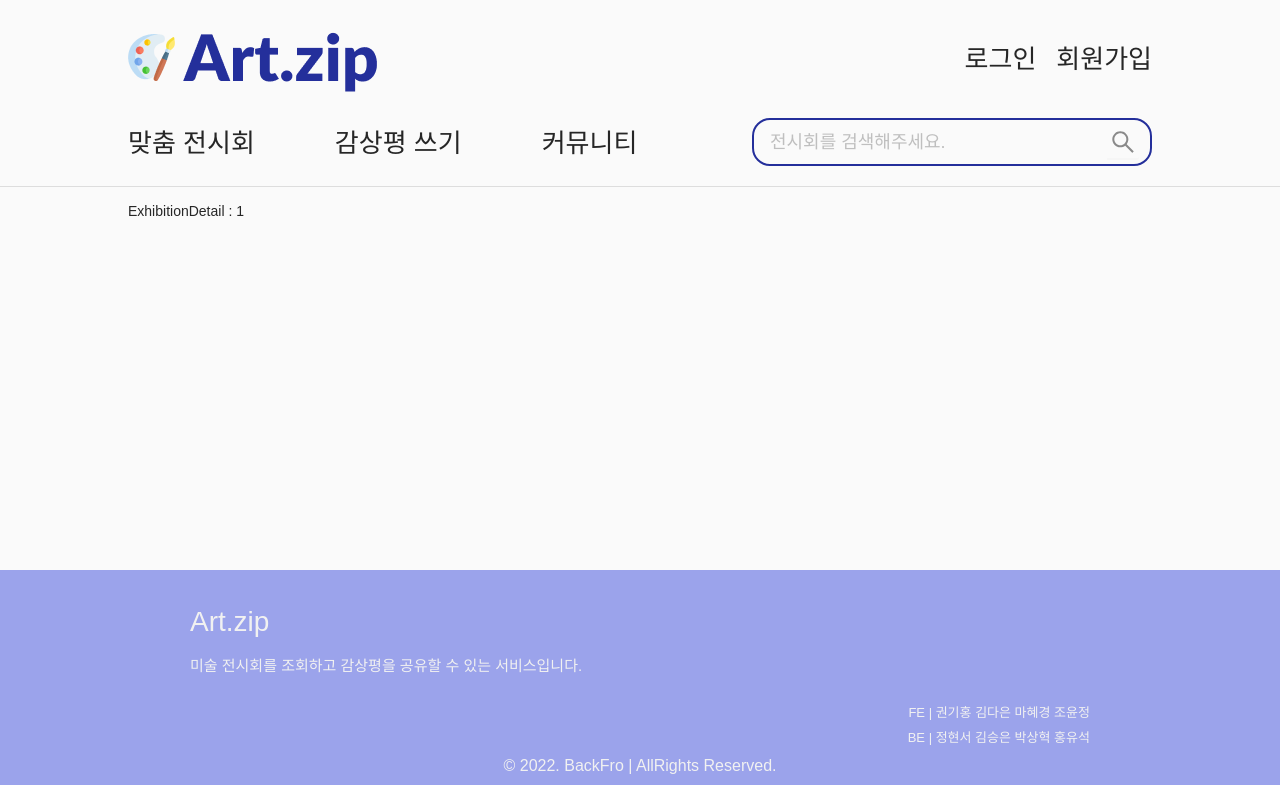
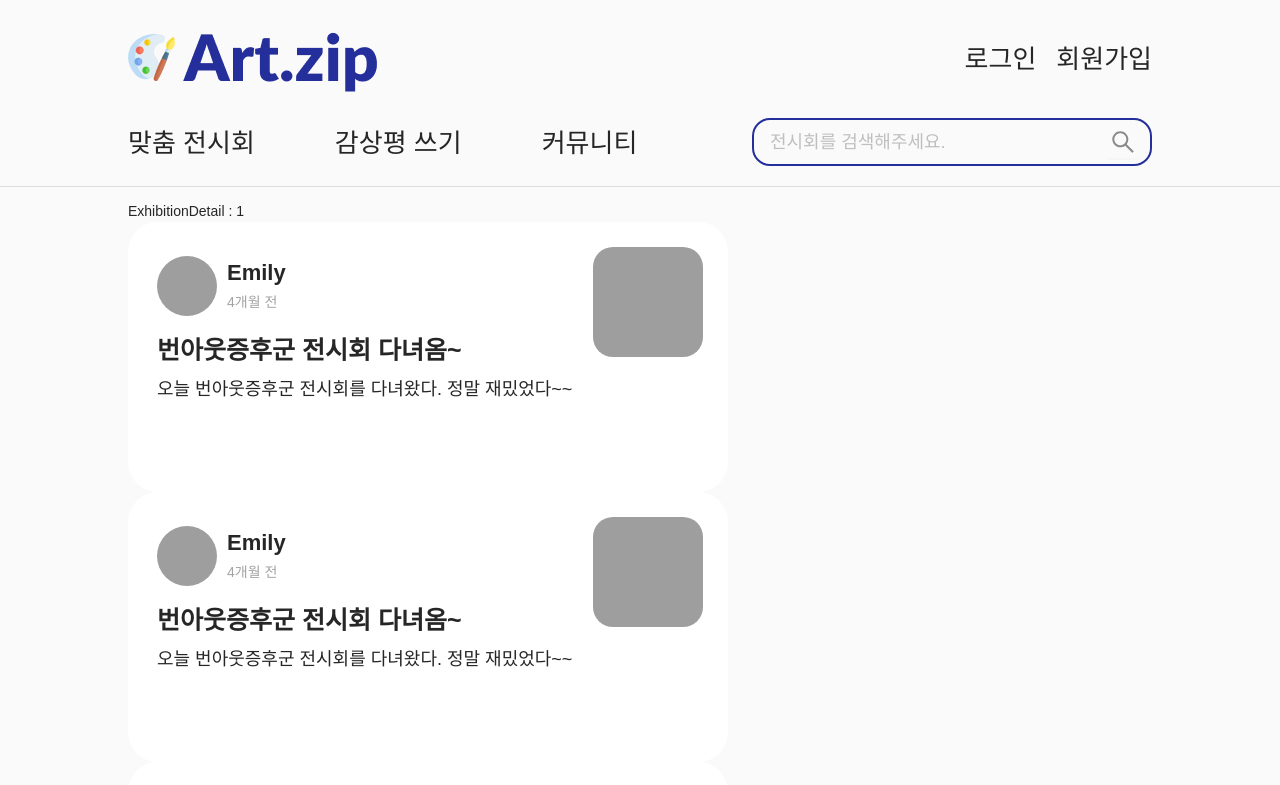
Before and after one commit to prgrms-web-devcourse/Team-BackFro-ArtZip-FE, a Next.js app: page /exhibitions/detail/1 in a window 1280 px wide. Shown: the top 785 px of the page. Built offline with nearby package versions, Linux system fonts and the light colour scheme; grey boxes are pictures that could not be loaded; a web font is replaced by a local one.

Commit message:
feat: dummy data 수정

```diff
--- a/pages/exhibitions/detail/[id]/index.tsx
+++ b/pages/exhibitions/detail/[id]/index.tsx
@@ -1,9 +1,92 @@
 import Head from 'next/head';
 import { useRouter } from 'next/router';
+import ReviewCard from 'components/molecule/ReviewCard';
 
 const ExhibitionDetailPage = () => {
   const router = useRouter();
   const { id } = router.query;
+
+  const ret = {
+    exhibitionId: 1,
+    name: '번아웃증후군',
+    thumbnail: 'https://www.culture.go.kr/upload/rdf/22/07/show_2022071816261910020.jpg',
+    startDate: '2022-08-04',
+    endDate: '2022-08-10',
+    area: 'SEOUL',
+    url: 'http://galleryraon.com/?page_id=2472#upcoming',
+    placeUrl: 'http://galleryraon.com/?page_id=2472#upcoming',
+    inquiry: '010-8425-8082',
+    fee: '무료',
+    genre: '',
+    description: '',
+    likeCount: 5,
+    placeAddr: '서울특별시 종로구 자하문로41길 4 갤러리라온',
+    lat: 37.597625,
+    lng: 126.962292,
+    isLiked: false,
+    reviews: [
+      {
+        reviewId: 111,
+        user: {
+          userId: 11,
+          profileImage: 'https~',
+          nickname: 'Emily',
+        },
+        title: '번아웃증후군 전시회 다녀옴~',
+        content: '오늘 번아웃증후군 전시회를 다녀왔다. 정말 재밌었다~~',
+        createdAt: '2022-03-22T22:33:11',
+        isLiked: false,
+        likeCount: 32,
+        commentCount: 2,
+        photos: ['https~', 'https~'],
+      },
+      {
+        reviewId: 111,
+        user: {
+          userId: 11,
+          profileImage: 'https~',
+          nickname: 'Emily',
+        },
+        title: '번아웃증후군 전시회 다녀옴~',
+        content: '오늘 번아웃증후군 전시회를 다녀왔다. 정말 재밌었다~~',
+        createdAt: '2022-03-22T22:33:11',
+        isLiked: false,
+        likeCount: 32,
+        commentCount: 2,
+        photos: ['https~', 'https~'],
+      },
+      {
+        reviewId: 111,
+        user: {
+          userId: 11,
+          profileImage: 'https~',
+          nickname: 'Emily',
+        },
+        title: '번아웃증후군 전시회 다녀옴~',
+        content: '오늘 번아웃증후군 전시회를 다녀왔다. 정말 재밌었다~~',
+        createdAt: '2022-03-22T22:33:11',
+        isLiked: false,
+        likeCount: 32,
+        commentCount: 2,
+        photos: ['https~', 'https~'],
+      },
+      {
+        reviewId: 111,
+        user: {
+          userId: 11,
+          profileImage: 'https~',
+          nickname: 'Emily',
+        },
+        title: '번아웃증후군 전시회 다녀옴~',
+        content: '오늘 번아웃증후군 전시회를 다녀왔다. 정말 재밌었다~~',
+        createdAt: '2022-03-22T22:33:11',
+        isLiked: false,
+        likeCount: 32,
+        commentCount: 2,
+        photos: ['https~', 'https~'],
+      },
+    ],
+  };
 
   return (
     <>
@@ -11,6 +94,24 @@ const ExhibitionDetailPage = () => {
         <title>ArtZip | ExhibitionDetail</title>
       </Head>
       <div>ExhibitionDetail : {id}</div>
+      <>
+        {ret.reviews.map((review) => (
+          <ReviewCard
+            key={review.reviewId}
+            reviewId={review.reviewId}
+            thumbnail={ret.thumbnail}
+            title={review.title}
+            content={review.content}
+            createdAt={review.createdAt}
+            likeCount={review.likeCount}
+            commentCount={review.commentCount}
+            photo={review.photos ? review.photos[0] : null}
+            userId={review.user.userId}
+            nickname={review.user.nickname}
+            profileImage={review.user.profileImage}
+          ></ReviewCard>
+        ))}
+      </>
     </>
   );
 };
```
